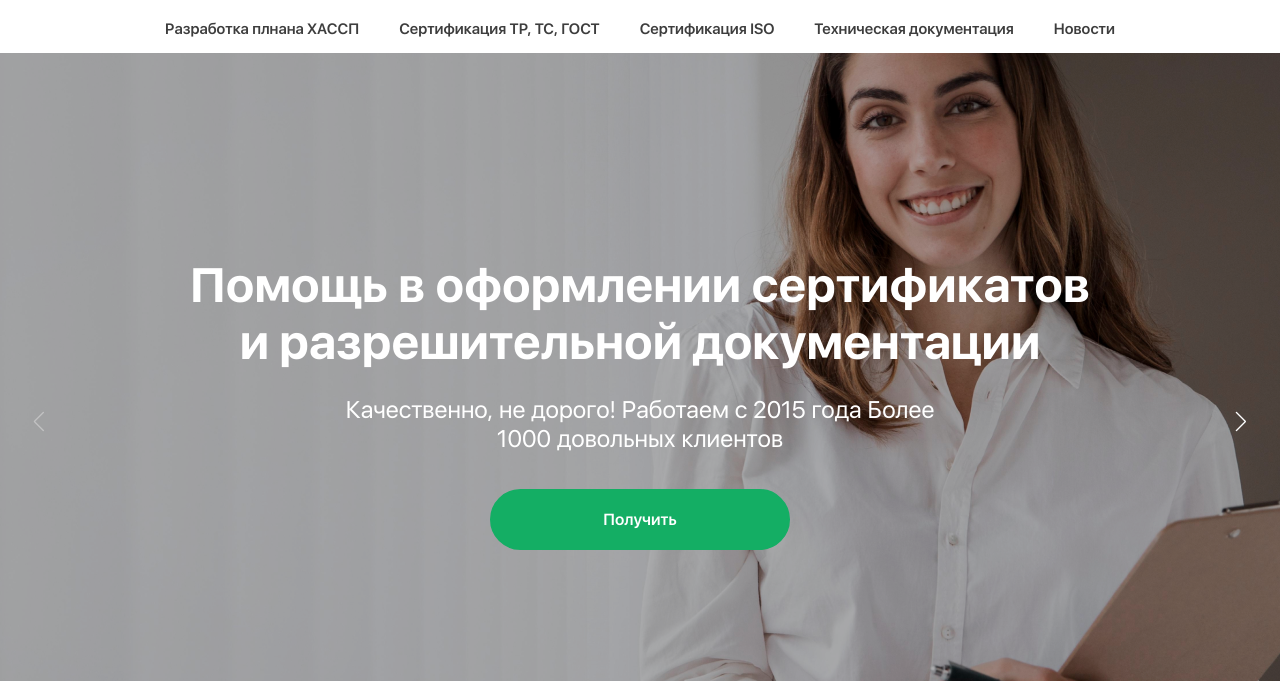
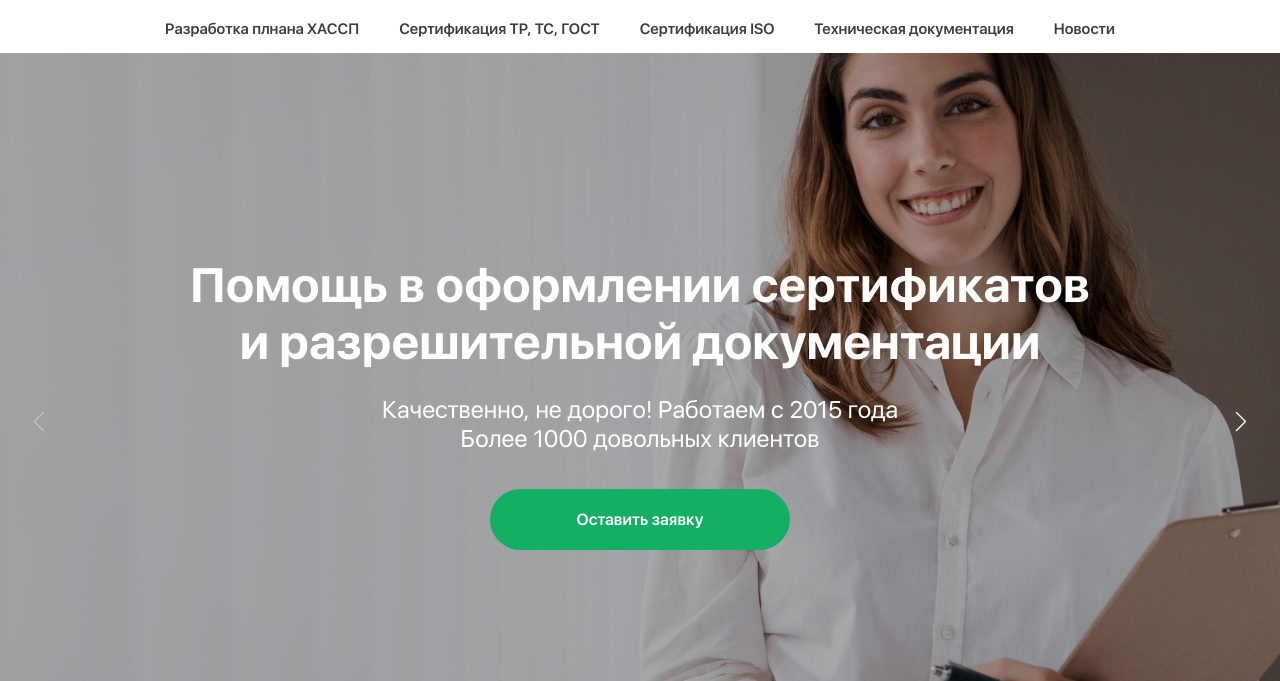
Before and after one commit to VakhitovAleksandr/Everest, a plain HTML site: page index.html in a window 1280 px wide. Shown: the part 119-800 px from the top of the page. Drawn offline with nearby package versions, Linux system fonts and the light colour scheme.

Commit message:
13.06.22

```diff
--- a/index.html
+++ b/index.html
@@ -75,10 +75,10 @@
               Помощь в оформлении сертификатов и разрешительной документации
             </h1>
             <span class="offer-top__subtitle">
-              Качественно, не дорого! Работаем с 2015 года
+              Качественно, не дорого! Работаем с 2015 года <br>
               Более 1000 довольных клиентов
             </span>
-            <button class="button">Получить</button>
+            <button class="button">Оставить заявку</button>
           </div>
         </div>
         <div class="swiper-slide">
@@ -93,7 +93,7 @@
               Качественно, не дорого! Работаем с 2015 года <br>
               Более 1000 довольных клиентов
             </span>
-            <button class="button">Получить</button>
+            <button class="button">Оставить заявку</button>
           </div>
         </div>
         <div class="swiper-slide">
@@ -105,10 +105,10 @@
               Помощь в оформлении сертификатов и разрешительной документации
             </h1>
             <span class="offer-top__subtitle">
-              Качественно, не дорого! Работаем с 2015 года
+              Качественно, не дорого! Работаем с 2015 года <br>
               Более 1000 довольных клиентов
             </span>
-            <button class="button">Получить</button>
+            <button class="button">Оставить заявку</button>
           </div>
         </div>
       </div>
@@ -180,7 +180,7 @@
     </div>
 
     <div class="nav nav-bottom">
-      <div class="nav__inner container">
+      <div class="nav__inner">
         <ul class="menu">
           <li class="menu__item">
             <a href="#" class="menu__link">О компании</a>
```
